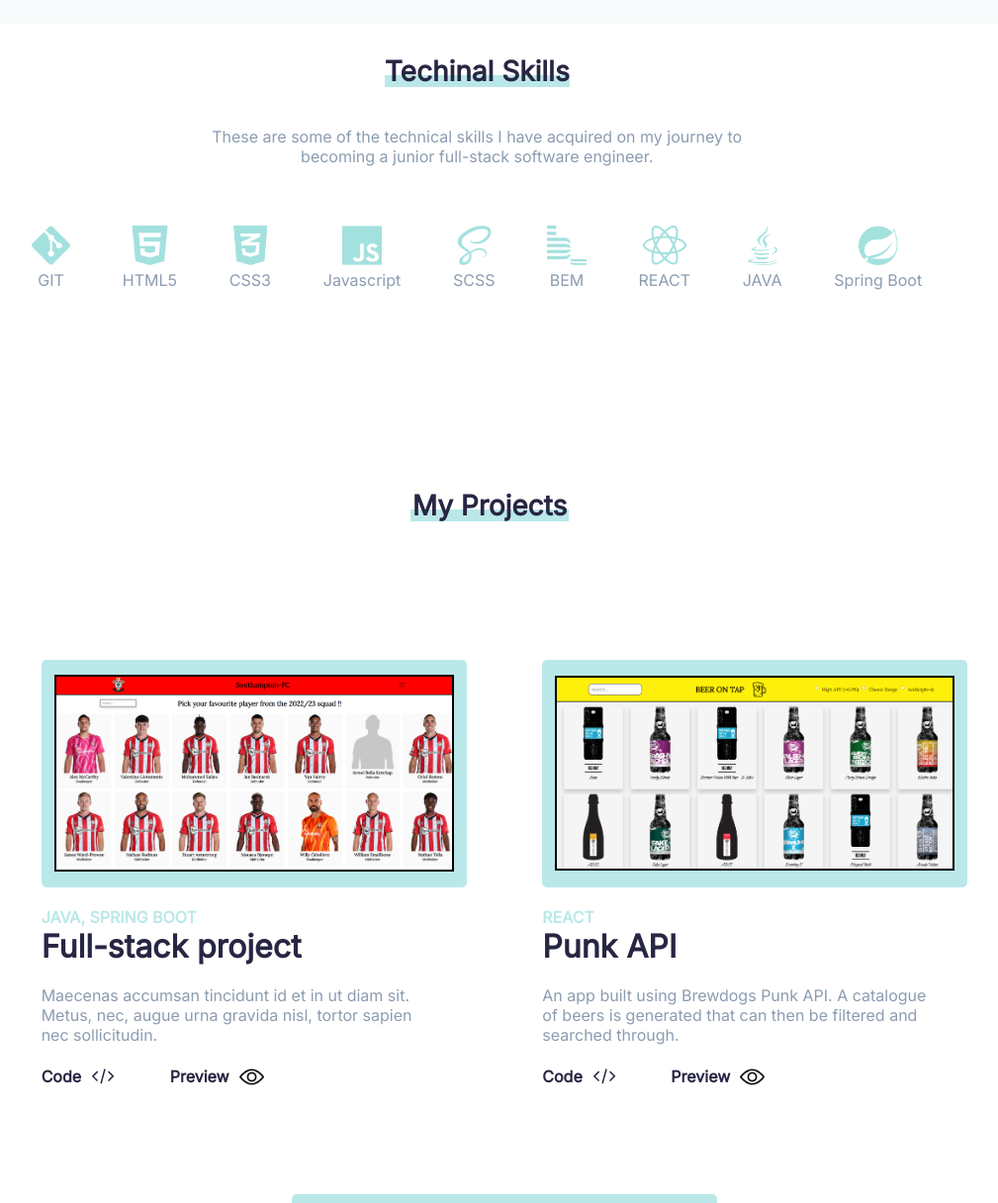
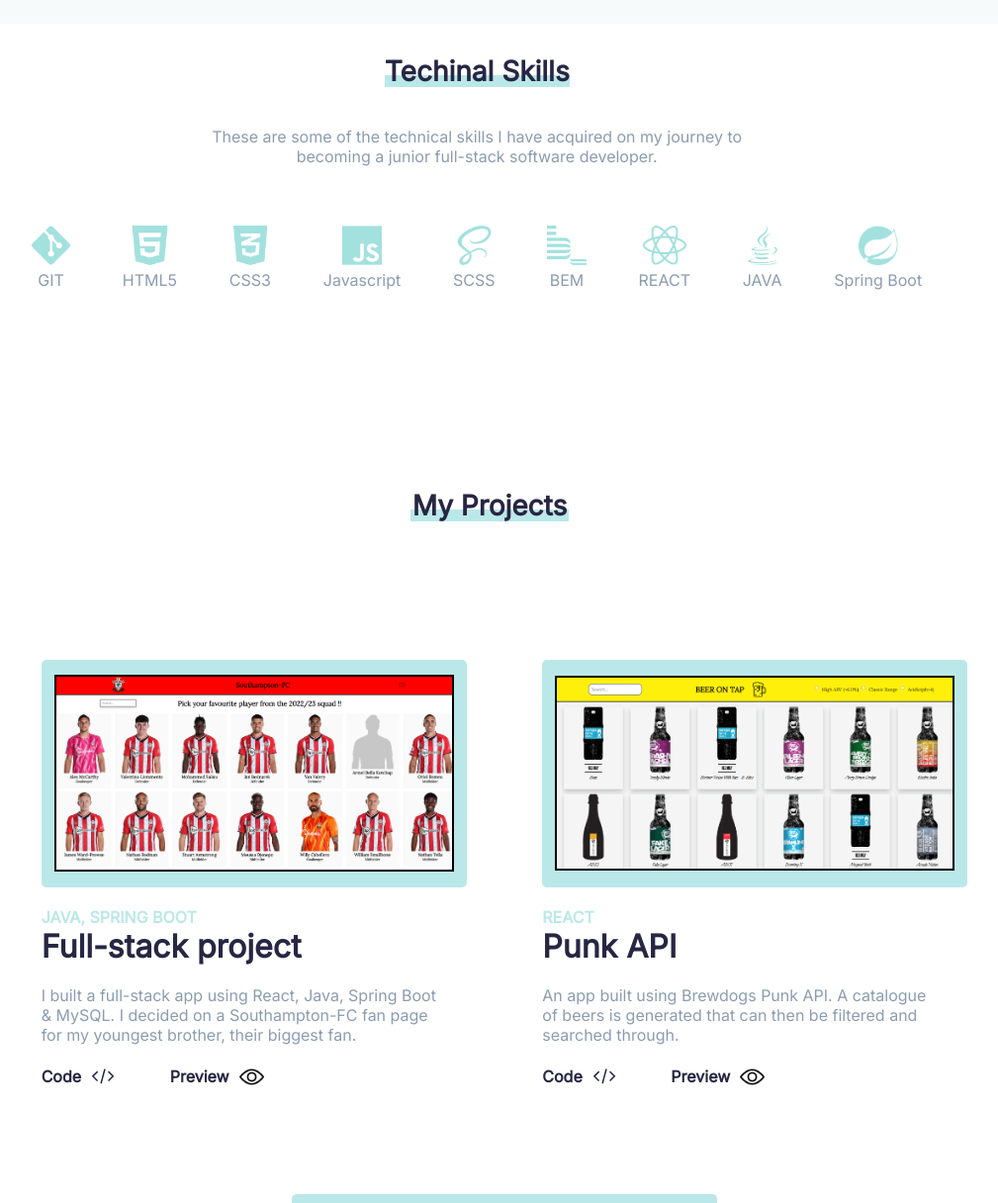
Before and after one commit to awo-ali/portfolio, a React (Create React App) app: page / in a window 1280 px wide. Shown: the part 796-2012 px from the top of the page at 99% size, without its empty margins (155-1164 px from the left). Built offline with nearby package versions, Linux system fonts and the light colour scheme.

Commit message:
changes to info

```diff
--- a/src/components/Skills/Skills.jsx
+++ b/src/components/Skills/Skills.jsx
@@ -14,7 +14,7 @@ const Skills = () => {
   return (
     <div className="skills">
         <h1 className="skills__title">Techinal Skills</h1>
-        <p className="skills__description">These are some of the technical skills I have acquired on my journey to becoming a junior full-stack software engineer.</p>
+        <p className="skills__description">These are some of the technical skills I have acquired on my journey to becoming a junior full-stack software developer.</p>
      <div className="skills__list">
         <div className="skills__block">
             <img className="skills__icons" src={GIT} alt="" />
--- a/src/projects.js
+++ b/src/projects.js
@@ -9,9 +9,9 @@ export const projectsArray = [
     language: "JAVA, SPRING BOOT",
     title: "Full-stack project",
     description:
-      "Maecenas accumsan tincidunt id et in ut diam sit. Metus, nec, augue urna gravida nisl, tortor sapien nec sollicitudin.",
+      "I built a full-stack app using React, Java, Spring Boot & MySQL. I decided on a Southampton-FC fan page for my youngest brother, their biggest fan.",
     code: "https://github.com/awo-ali/full-stack-project",
-    preview:"https://awo-ali.github.io/beer-cards-challenge/"
+    preview:"https://awo-ali.github.io/full-stack-project/"
   },
   {
     id: "2",
@@ -31,7 +31,7 @@ export const projectsArray = [
     description:
       "Ticket tracker app, built in react, with an add an employee function.",
     code: "https://github.com/awo-ali/ticket-tracker-challenge",
-    preview:"https://awo-ali.github.io/beer-cards-challenge/"
+    preview:"https://awo-ali.github.io/ticket-tracker-challenge/"
   },
 ];
 
```
